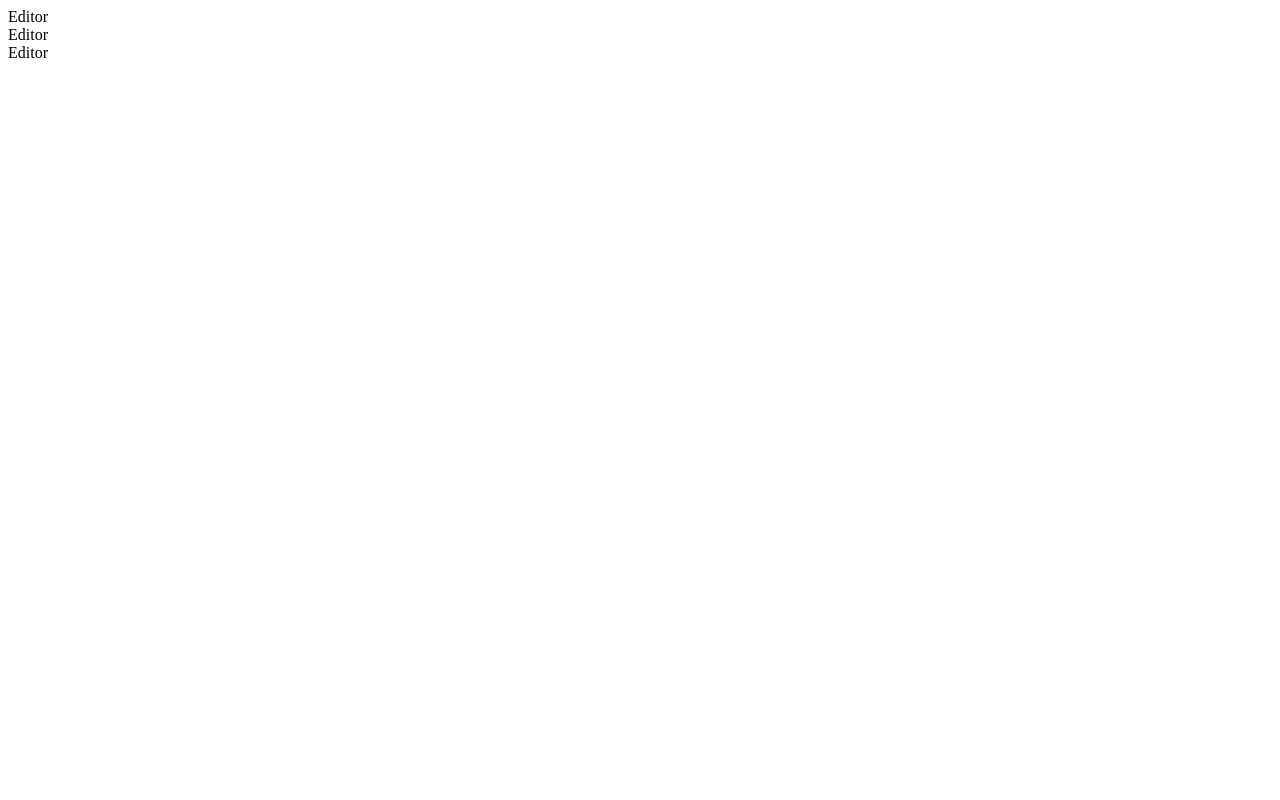
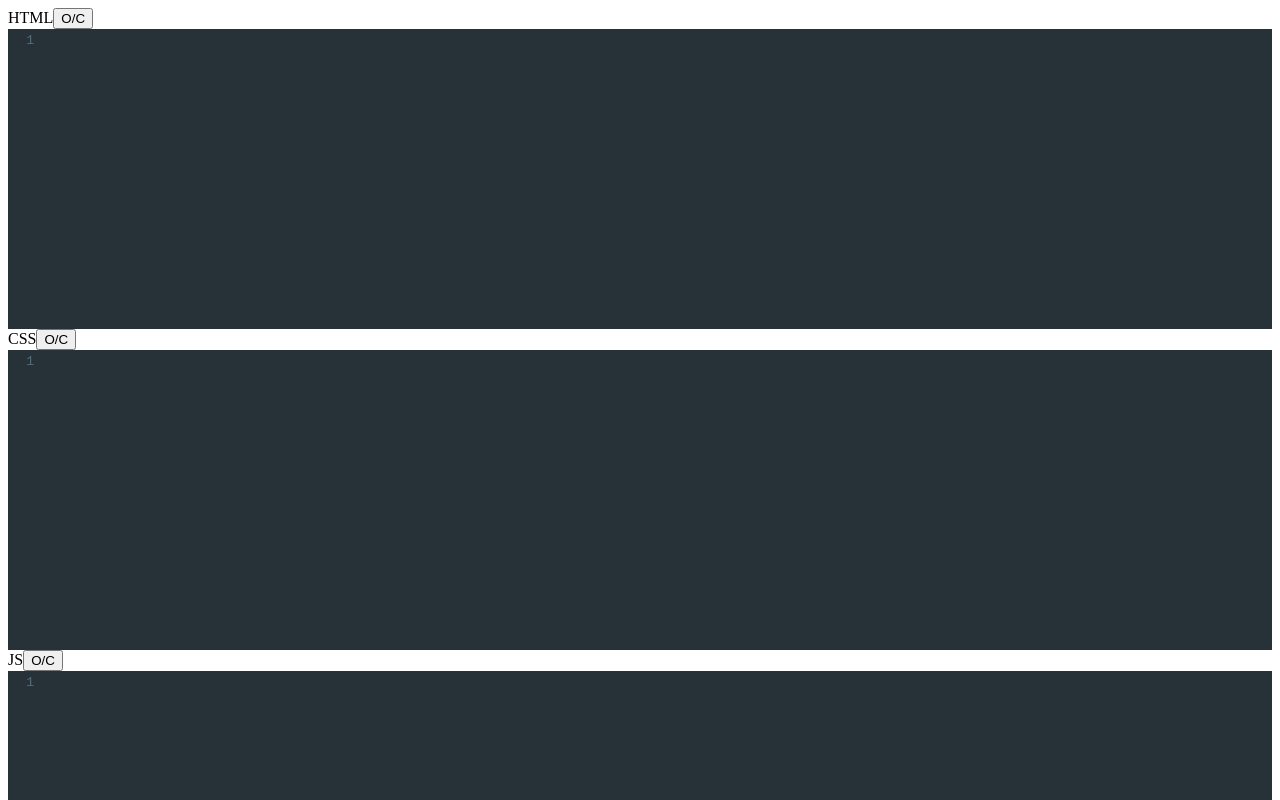
Before and after one commit to TaherBarakat/codepen-clone, a React (Vite) app: page / in a window 1280 px wide. Shown: the top 800 px of the page. Built offline with nearby package versions, Linux system fonts and the light colour scheme.

Commit message:
change the codemirror version to 5 and then setup the editor

```diff
--- a/package.json
+++ b/package.json
@@ -10,7 +10,7 @@
     "preview": "vite preview"
   },
   "dependencies": {
-    "codemirror": "^6.0.1",
+    "codemirror": "^5.65.16",
     "react": "^18.2.0",
     "react-codemirror2": "^7.3.0",
     "react-dom": "^18.2.0"
--- a/src/components/App.jsx
+++ b/src/components/App.jsx
@@ -1,12 +1,32 @@
+import { useState } from "react";
 import Editor from "./Editor";
 
 function App() {
+     const [html, setHtml] = useState("");
+     const [css, setCss] = useState("");
+     const [js, setJs] = useState("");
+
      return (
           <>
                <div className="pane top-pane">
-                    <Editor />
-                    <Editor />
-                    <Editor />
+                    <Editor
+                         language="xml"
+                         displayName="HTML"
+                         value={html}
+                         onChange={setHtml}
+                    />
+                    <Editor
+                         language="css"
+                         displayName="CSS"
+                         value={css}
+                         onChange={setCss}
+                    />
+                    <Editor
+                         language="js"
+                         displayName="JS"
+                         value={js}
+                         onChange={setJs}
+                    />
                </div>
                <div className="pane">
                     <iframe
--- a/src/components/Editor.jsx
+++ b/src/components/Editor.jsx
@@ -1,3 +1,32 @@
-export default function Editor() {
-     return <div>Editor</div>;
+import "codemirror/lib/codemirror.css";
+import "codemirror/theme/material.css";
+import "codemirror/mode/xml/xml";
+import "codemirror/mode/javascript/javascript";
+import "codemirror/mode/css/css";
+import { Controlled as ControlledEditor } from "react-codemirror2";
+
+export default function Editor({ displayName, language, value, onChange }) {
+     function handleChange(editor, data, value) {
+          onChange(value);
+     }
+     return (
+          <div className="editor-container">
+               <div className="editor-title">
+                    {displayName}
+                    <button>O/C</button>
+               </div>
+               <ControlledEditor
+                    onBeforeChange={handleChange}
+                    value={value}
+                    className="code-mirror-wrapper"
+                    options={{
+                         lineWrapping: true,
+                         lint: true,
+                         mode: language,
+                         theme: "material",
+                         lineNumbers: true,
+                    }}
+               />
+          </div>
+     );
 }
--- a/src/main.jsx
+++ b/src/main.jsx
@@ -2,8 +2,4 @@
 import ReactDOM from "react-dom/client";
 import App from "./components/App.jsx";
 
-ReactDOM.createRoot(document.getElementById("root")).render(
-     <React.StrictMode>
-          <App />
-     </React.StrictMode>
-);
+ReactDOM.createRoot(document.getElementById("root")).render(<App />);
```
Also changed, not shown: 1 other file (tests, documents, lock files or other folders).
